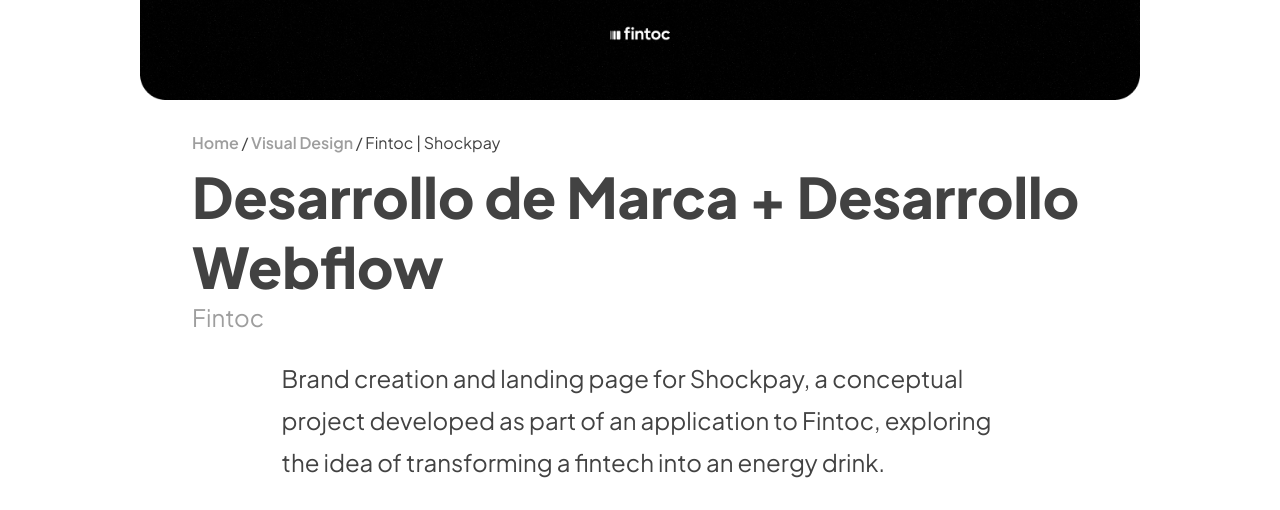
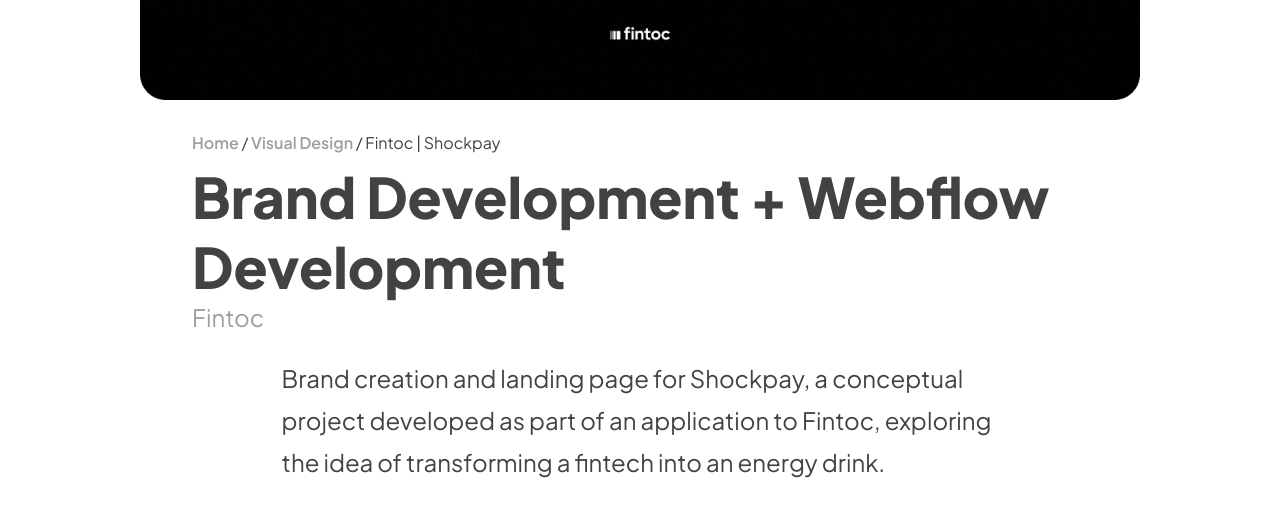
Before and after one commit to leandrofuenzalida/leandrofuenzalida.github.io, a plain HTML site: page eng/design/fintoc-shockpay.html in a window 1280 px wide. Shown: the part 587-1097 px from the top of the page. Drawn offline with nearby package versions, Linux system fonts and the light colour scheme.

Commit message:
FIX: minor changes on titles

```diff
--- a/eng/design/fintoc-shockpay.html
+++ b/eng/design/fintoc-shockpay.html
@@ -74,7 +74,7 @@
 				<a class="breadcrumbs" href="/eng/index.html">Home</a> / <a class="breadcrumbs"
 					href="/eng/design/visual-design.html">
 					Visual Design</a> / Fintoc | Shockpay
-				<h1 class="title-mobile">Desarrollo de Marca + Desarrollo Webflow</h1>
+				<h1 class="title-mobile">Brand Development + Webflow Development</h1>
 				<h2 class="brand-mobile">Fintoc</h2>
 				<p class="paragraph-mobile">Brand creation and landing page for Shockpay, a conceptual project
 					developed as part of an application to Fintoc, exploring the idea of transforming a fintech
```
Also changed, not shown: design/visual-design.html (+1 -1 lines).
